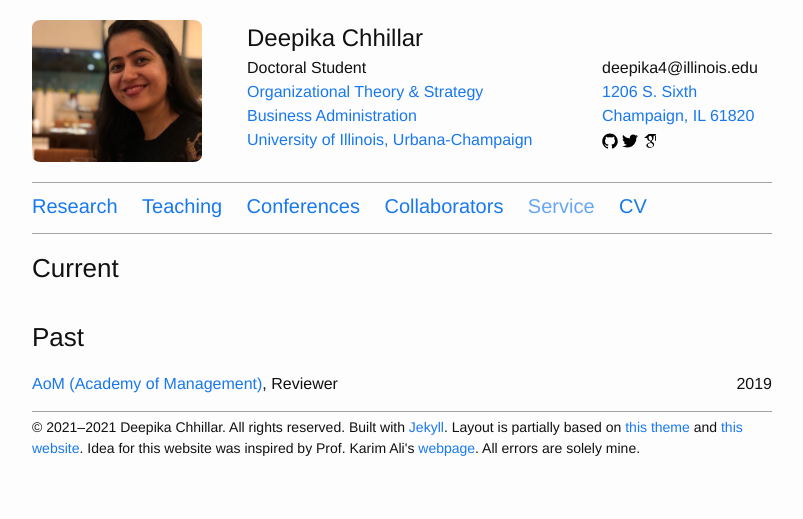
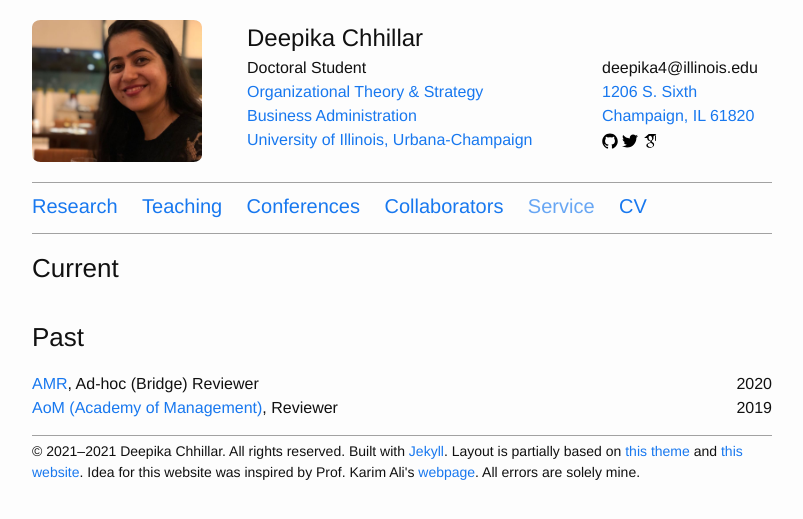
Before and after one commit to deepikachhillar/deepikachhillar.github.io, a Jekyll site: the page built from nav/service.md, in a window 1280 px wide. Shown: the top 519 px of the page, without its empty margins (238-1041 px from the left). Built offline with Jekyll 4.4.1, drawn with Linux system fonts in a browser that asks for light colours.

Commit message:
Update services.yml

```diff
--- a/_data/services.yml
+++ b/_data/services.yml
@@ -1,7 +1,7 @@
 # 2022
 - name: AMR
   role: Ad-hoc (Bridge) Reviewer
-  year:
+  year: 2020
   website: https://journals.aom.org/journal/amr
 
 - name: AoM (Academy of Management)
```
